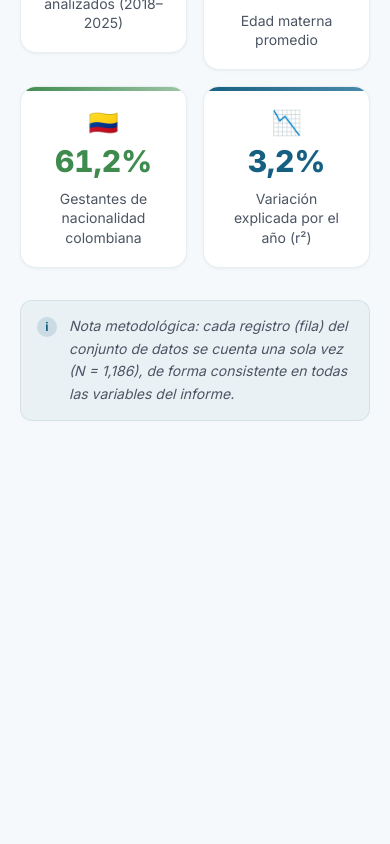
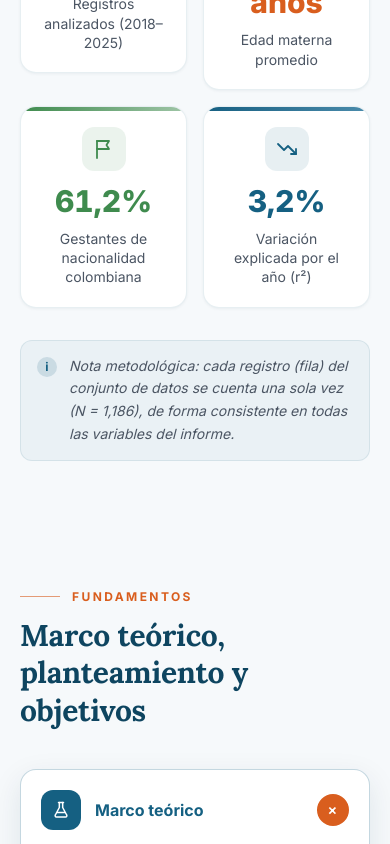
Before and after one commit to lakerstrake/informe_estadistico, a React (Vite) app in the folder web/: page / in a window 390 px wide. Shown: the part 1840-2684 px from the top of the page. Built offline with nearby package versions, Linux system fonts and the light colour scheme.

Commit message:
Sustentacion pro: iconos SVG, riel de progreso con orden, modo diapositivas con encuadre, diagrama de flujo del indicador, scroll mas fluido

```diff
--- a/web/src/App.tsx
+++ b/web/src/App.tsx
@@ -1,4 +1,5 @@
 import { NavBar } from './components/NavBar';
+import { ProgressRail } from './components/ProgressRail';
 import { ExplainProvider } from './components/ExplainContext';
 import { SustentacionProvider } from './components/Sustentacion';
 import { Hero } from './sections/Hero';
@@ -16,6 +17,7 @@ export default function App() {
     <ExplainProvider>
       <SustentacionProvider>
         <NavBar />
+        <ProgressRail />
         <main>
           <Hero />
           <Resumen />
--- /dev/null
+++ b/web/src/components/ProgressRail.tsx
@@ -0,0 +1,55 @@
+import { useEffect, useState } from 'react';
+
+const SECTIONS = [
+  { id: 'inicio', label: 'Portada' },
+  { id: 'resumen', label: 'Resumen' },
+  { id: 'marco-teorico', label: 'Marco teórico' },
+  { id: 'metodologia', label: 'Metodología' },
+  { id: 'cualitativas', label: 'Cualitativas' },
+  { id: 'cuantitativas', label: 'Cuantitativas' },
+  { id: 'conclusiones', label: 'Conclusiones' },
+  { id: 'referencias', label: 'Referencias' },
+];
+
+/** Riel lateral que muestra el orden de la sustentación y la sección actual. */
+export function ProgressRail() {
+  const [active, setActive] = useState('inicio');
+
+  useEffect(() => {
+    const els = SECTIONS.map((s) => document.getElementById(s.id)).filter(Boolean) as HTMLElement[];
+    const obs = new IntersectionObserver(
+      (ents) => ents.forEach((e) => e.isIntersecting && setActive(e.target.id)),
+      { rootMargin: '-45% 0px -50% 0px' }
+    );
+    els.forEach((el) => obs.observe(el));
+    return () => obs.disconnect();
+  }, []);
+
+  return (
+    <nav
+      className="presentacion-oculto hidden xl:flex flex-col gap-3 fixed right-6 top-1/2 -translate-y-1/2 z-20"
+      aria-label="Progreso de la sustentación"
+    >
+      {SECTIONS.map((s, i) => {
+        const on = active === s.id;
+        return (
+          <a key={s.id} href={`#${s.id}`} className="group flex items-center justify-end gap-2.5" aria-current={on ? 'true' : undefined}>
+            <span
+              className={`text-xs font-semibold whitespace-nowrap transition-all duration-300 ${
+                on ? 'opacity-100 text-azul-dark' : 'opacity-0 group-hover:opacity-100 text-gris'
+              }`}
+            >
+              <span className="tnum text-naranja mr-1">{String(i + 1).padStart(2, '0')}</span>
+              {s.label}
+            </span>
+            <span
+              className={`rounded-full transition-all duration-300 ${
+                on ? 'w-3 h-3 bg-azul ring-4 ring-azul/15' : 'w-2.5 h-2.5 bg-azul/25 group-hover:bg-azul/50'
+              }`}
+            />
+          </a>
+        );
+      })}
+    </nav>
+  );
+}
--- a/web/src/components/ui/Accordion.tsx
+++ b/web/src/components/ui/Accordion.tsx
@@ -1,7 +1,8 @@
 import { useState, type ReactNode } from 'react';
 import { motion, AnimatePresence } from 'framer-motion';
+import { Icon } from './Icon';
 
-export function Accordion({ items }: { items: { title: string; content: ReactNode }[] }) {
+export function Accordion({ items }: { items: { title: string; content: ReactNode; icon?: string }[] }) {
   const [open, setOpen] = useState<number | null>(0);
   return (
     <div className="space-y-3">
@@ -19,8 +20,19 @@ export function Accordion({ items }: { items: { title: string; content: ReactNod
             <button
               onClick={() => setOpen(isOpen ? null : i)}
               aria-expanded={isOpen}
-              className="w-full flex items-center justify-between gap-4 text-left px-6 py-5"
+              className="w-full flex items-center justify-between gap-4 text-left px-5 md:px-6 py-5"
             >
+              <span className="flex items-center gap-3.5 min-w-0">
+                {item.icon && (
+                  <span
+                    className={`shrink-0 w-10 h-10 rounded-xl flex items-center justify-center transition-colors ${
+                      isOpen ? 'bg-azul text-white' : 'bg-azul/10 text-azul'
+                    }`}
+                    aria-hidden
+                  >
+                    <Icon name={item.icon} className="w-5 h-5" />
+                  </span>
+                )}
                 <span
                   className={`presentacion-grande font-bold text-base md:text-lg transition-colors ${
                     isOpen ? 'text-azul' : 'text-azul-dark'
@@ -28,9 +40,10 @@ export function Accordion({ items }: { items: { title: string; content: ReactNod
                 >
                   {item.title}
                 </span>
+              </span>
               <span
                 className={`shrink-0 w-8 h-8 rounded-full flex items-center justify-center text-lg font-medium transition-all duration-300 ${
-                  isOpen ? 'bg-azul text-white rotate-45' : 'bg-azul/10 text-azul'
+                  isOpen ? 'bg-naranja text-white rotate-45' : 'bg-azul/10 text-azul'
                 }`}
                 aria-hidden
               >
@@ -46,7 +59,7 @@ export function Accordion({ items }: { items: { title: string; content: ReactNod
                   transition={{ duration: 0.28, ease: 'easeInOut' }}
                   className="overflow-hidden"
                 >
-                  <div className="px-6 pb-6 text-gris leading-relaxed presentacion-grande border-t border-azul/5 pt-4">
+                  <div className="px-5 md:px-6 pb-6 text-gris leading-relaxed presentacion-grande border-t border-azul/5 pt-4">
                     {item.content}
                   </div>
                 </motion.div>
--- /dev/null
+++ b/web/src/components/ui/Icon.tsx
@@ -0,0 +1,52 @@
+import type { CSSProperties, ReactNode } from 'react';
+
+// Iconos de trazo (estilo Lucide), autocontenidos y nítidos a cualquier tamaño.
+const P: Record<string, ReactNode> = {
+  layers: (<><path d="M12 2 2 7l10 5 10-5-10-5Z" /><path d="m2 12 10 5 10-5" /><path d="m2 17 10 5 10-5" /></>),
+  user: (<><circle cx="12" cy="8" r="4" /><path d="M4 20c0-4.4 3.6-7 8-7s8 2.6 8 7" /></>),
+  flag: (<><path d="M5 21V4" /><path d="M5 4h12l-2.5 4L17 12H5" /></>),
+  pulse: (<path d="M3 12h4l2.5-6 4 12 2.5-6H21" />),
+  trendingDown: (<><path d="M3 7l6 6 4-4 8 8" /><path d="M21 12v5h-5" /></>),
+  flask: (<><path d="M9 3h6" /><path d="M10 3v6L5.2 18A1.5 1.5 0 0 0 6.5 20.3h11A1.5 1.5 0 0 0 18.8 18L14 9V3" /><path d="M7.5 15h9" /></>),
+  alert: (<><circle cx="12" cy="12" r="9" /><path d="M12 7.5v5" /><path d="M12 16h.01" /></>),
+  target: (<><circle cx="12" cy="12" r="9" /><circle cx="12" cy="12" r="5" /><circle cx="12" cy="12" r="1.4" fill="currentColor" stroke="none" /></>),
+  bars: (<><path d="M4 20h16" /><rect x="5.5" y="11" width="3.2" height="7" rx="0.6" /><rect x="10.4" y="6" width="3.2" height="12" rx="0.6" /><rect x="15.3" y="13" width="3.2" height="5" rx="0.6" /></>),
+  building: (<><rect x="4" y="3" width="16" height="18" rx="1.5" /><path d="M9 21v-4h6v4" /><path d="M8 7h.01M12 7h.01M16 7h.01M8 11h.01M12 11h.01M16 11h.01" /></>),
+  mapPin: (<><path d="M12 21s7-5.6 7-11a7 7 0 1 0-14 0c0 5.4 7 11 7 11Z" /><circle cx="12" cy="10" r="2.5" /></>),
+  calendar: (<><rect x="3" y="5" width="18" height="16" rx="2" /><path d="M3 9.5h18M8 3v4M16 3v4" /></>),
+  repeat: (<><path d="M4 12a8 8 0 0 1 13.3-5.9L20 8" /><path d="M20 3.5V8h-4.5" /><path d="M20 12a8 8 0 0 1-13.3 5.9L4 16" /><path d="M4 20.5V16h4.5" /></>),
+  fileText: (<><path d="M14 3H7a2 2 0 0 0-2 2v14a2 2 0 0 0 2 2h10a2 2 0 0 0 2-2V8Z" /><path d="M14 3v5h5" /><path d="M9 13h6M9 17h6" /></>),
+  calculator: (<><rect x="5" y="3" width="14" height="18" rx="2" /><path d="M8 7h8" /><path d="M8 12h.01M12 12h.01M16 12h.01M8 16h.01M12 16h.01M16 16h.01" /></>),
+  ruler: (<><rect x="2.5" y="8" width="19" height="8" rx="1" /><path d="M6.5 8v3M10.5 8v4M14.5 8v3M18.5 8v4" /></>),
+  download: (<><path d="M12 3v11" /><path d="M7.5 10 12 14.5 16.5 10" /><path d="M4 20h16" /></>),
+  info: (<><circle cx="12" cy="12" r="9" /><path d="M12 11v5" /><path d="M12 8h.01" /></>),
+  arrowRight: (<><path d="M4 12h15" /><path d="m13 6 6 6-6 6" /></>),
+  globe: (<><circle cx="12" cy="12" r="9" /><path d="M3 12h18" /><path d="M12 3a14 14 0 0 1 0 18 14 14 0 0 1 0-18Z" /></>),
+  check: (<path d="M20 6 9 17l-5-5" />),
+};
+
+export function Icon({
+  name,
+  className = 'w-5 h-5',
+  style,
+}: {
+  name: string;
+  className?: string;
+  style?: CSSProperties;
+}) {
+  return (
+    <svg
+      viewBox="0 0 24 24"
+      fill="none"
+      stroke="currentColor"
+      strokeWidth={1.8}
+      strokeLinecap="round"
+      strokeLinejoin="round"
+      className={className}
+      style={style}
+      aria-hidden
+    >
+      {P[name] ?? null}
+    </svg>
+  );
+}
--- a/web/src/components/ui/StatCard.tsx
+++ b/web/src/components/ui/StatCard.tsx
@@ -1,11 +1,12 @@
 import { useEffect, useRef, useState } from 'react';
 import { useInView } from 'framer-motion';
 import { fmt } from '../../lib/format';
+import { Icon } from './Icon';
 
 const ACCENTS = {
-  azul: { text: 'text-azul', bar: 'from-azul to-azul-light' },
-  naranja: { text: 'text-naranja', bar: 'from-naranja to-naranja/50' },
-  verde: { text: 'text-verde', bar: 'from-verde to-verde/50' },
+  azul: { text: 'text-azul', bar: 'from-azul to-azul-light', badge: 'bg-azul/10 text-azul' },
+  naranja: { text: 'text-naranja', bar: 'from-naranja to-naranja/50', badge: 'bg-naranja/10 text-naranja' },
+  verde: { text: 'text-verde', bar: 'from-verde to-verde/50', badge: 'bg-verde/10 text-verde' },
 } as const;
 
 /** Cuenta de 0 al valor la primera vez que la tarjeta entra en pantalla. */
@@ -50,9 +51,13 @@ export function StatCard({
 }) {
   const a = ACCENTS[accent];
   return (
-    <div className="relative bg-white rounded-2xl border border-azul/10 shadow-[0_1px_3px_rgba(9,46,65,0.06)] hover:shadow-[0_10px_30px_rgba(9,46,65,0.12)] hover:-translate-y-1 transition-all duration-300 p-5 md:p-6 text-center overflow-hidden">
+    <div className="relative bg-white rounded-2xl border border-azul/10 shadow-[0_1px_3px_rgba(9,46,65,0.06)] hover:shadow-[0_12px_32px_rgba(9,46,65,0.13)] hover:-translate-y-1 transition-all duration-300 p-5 md:p-6 text-center overflow-hidden">
       <span className={`absolute top-0 inset-x-0 h-1 bg-gradient-to-r ${a.bar}`} aria-hidden />
-      {icon && <div className="text-2xl mb-1" aria-hidden>{icon}</div>}
+      {icon && (
+        <div className={`mx-auto mb-3 w-11 h-11 rounded-xl flex items-center justify-center ${a.badge}`}>
+          <Icon name={icon} className="w-6 h-6" />
+        </div>
+      )}
       <div className={`tnum text-3xl md:text-4xl font-extrabold ${a.text}`}>
         {prefix}
         <CountUp end={value} decimals={decimals} />
--- a/web/src/index.css
+++ b/web/src/index.css
@@ -25,11 +25,6 @@ html {
 /* Evita cualquier desborde horizontal accidental */
 html, body { overflow-x: clip; }
 
-/* Render perezoso: las secciones fuera de pantalla no se pintan hasta acercarse */
-section[data-section] {
-  content-visibility: auto;
-  contain-intrinsic-size: auto 900px;
-}
 
 body {
   font-family: var(--font-sans);
@@ -78,6 +73,19 @@ body {
 @keyframes heroShift { 0%,100%{background-position:0% 50%} 50%{background-position:100% 50%} }
 .hero-anim { background-size: 180% 180%; animation: heroShift 14s ease-in-out infinite; will-change: background-position; }
 
-/* Presentation mode helpers */
+/* Modo sustentación: cada apartado se encuadra como una diapositiva */
 .sustentacion .presentacion-oculto { display: none !important; }
-.sustentacion .presentacion-grande { font-size: 1.15em; line-height: 1.5; }
+.sustentacion .presentacion-grande { font-size: 1.12em; line-height: 1.5; }
+
+.sustentacion { scroll-snap-type: y proximity; }
+.sustentacion #inicio,
+.sustentacion section[data-section] {
+  scroll-snap-align: start;
+  scroll-snap-stop: always;
+  min-height: 100vh;
+  display: flex;
+  flex-direction: column;
+  justify-content: center;
+}
+.sustentacion #inicio > *,
+.sustentacion section[data-section] > * { width: 100%; }
--- a/web/src/sections/MarcoTeorico.tsx
+++ b/web/src/sections/MarcoTeorico.tsx
@@ -8,7 +8,8 @@ export function MarcoTeorico() {
         <Accordion
           items={[
             {
-              title: '🧬 Marco teórico',
+              icon: 'flask',
+              title: 'Marco teórico',
               content: (
                 <div className="space-y-4">
                   <p>
@@ -47,7 +48,8 @@ export function MarcoTeorico() {
               ),
             },
             {
-              title: '❗ Planteamiento del problema',
+              icon: 'alert',
+              title: 'Planteamiento del problema',
               content: (
                 <p>
                   La sífilis gestacional continúa siendo un problema de salud pública debido a las complicaciones
@@ -61,7 +63,8 @@ export function MarcoTeorico() {
               ),
             },
             {
-              title: '🎯 Objetivos',
+              icon: 'target',
+              title: 'Objetivos',
               content: (
                 <div className="space-y-4">
                   <div>
@@ -86,7 +89,8 @@ export function MarcoTeorico() {
               ),
             },
             {
-              title: '📊 Justificación de las variables',
+              icon: 'bars',
+              title: 'Justificación de las variables',
               content: (
                 <div className="space-y-3">
                   <p><b>Migrante:</b> determinante social asociado a barreras de acceso a los servicios de salud.</p>
--- a/web/src/sections/Metodologia.tsx
+++ b/web/src/sections/Metodologia.tsx
@@ -1,18 +1,47 @@
+import type { ReactNode } from 'react';
 import { Section, Reveal } from '../components/ui/Section';
 import { Card } from '../components/ui/Card';
 import { Formula } from '../components/ui/Formula';
+import { Icon } from '../components/ui/Icon';
 
-const ficha: [string, string][] = [
-  ['📊 Fuente', 'Observatorio de Salud de Bogotá (SaluData)'],
-  ['🏛️ Entidad responsable', 'Secretaría Distrital de Salud de Bogotá'],
-  ['📈 Indicador', 'Razón de prevalencia de sífilis gestacional en Bogotá D.C.'],
-  ['🗺️ Cobertura', 'Bogotá D.C.'],
-  ['📅 Periodo analizado', '2018–2025 (2025 preliminar)'],
-  ['🔁 Periodicidad', 'Trimestral'],
-  ['🧾 Fuente del numerador', 'SIVIGILA'],
-  ['🧮 Fuente del denominador', 'DANE y RUAF'],
-  ['📐 Unidad de medida', 'Casos por cada 1,000 nacidos vivos y muertes fetales'],
+const ficha: [string, string, string][] = [
+  ['layers', 'Fuente', 'Observatorio de Salud de Bogotá (SaluData)'],
+  ['building', 'Entidad responsable', 'Secretaría Distrital de Salud de Bogotá'],
+  ['pulse', 'Indicador', 'Razón de prevalencia de sífilis gestacional'],
+  ['mapPin', 'Cobertura', 'Bogotá D.C.'],
+  ['calendar', 'Periodo analizado', '2018–2025 (2025 preliminar)'],
+  ['repeat', 'Periodicidad', 'Trimestral'],
+  ['fileText', 'Fuente del numerador', 'SIVIGILA'],
+  ['calculator', 'Fuente del denominador', 'DANE y RUAF'],
+  ['ruler', 'Unidad de medida', 'Casos por cada 1.000 nacidos vivos y muertes fetales'],
 ];
+
+const NODE_COLOR: Record<string, string> = {
+  azul: 'bg-azul/10 text-azul',
+  verde: 'bg-verde/10 text-verde',
+  naranja: 'bg-naranja/10 text-naranja',
+};
+
+function FlowNode({ icon, title, sub, tag, color }: { icon: string; title: string; sub: string; tag: string; color: string }) {
+  return (
+    <div className="flex-1 rounded-xl border border-azul/10 bg-white p-4 text-center min-w-0">
+      <div className={`mx-auto mb-2.5 w-11 h-11 rounded-xl flex items-center justify-center ${NODE_COLOR[color]}`}>
+        <Icon name={icon} className="w-6 h-6" />
+      </div>
+      <p className="font-bold text-azul-dark text-sm">{title}</p>
+      <p className="text-xs text-gris mt-0.5 leading-snug">{sub}</p>
+      <span className="inline-block mt-2 text-[0.65rem] font-semibold text-azul bg-azul/10 rounded-full px-2 py-0.5">{tag}</span>
+    </div>
+  );
+}
+
+function FlowSep({ children }: { children: ReactNode }) {
+  return (
+    <div className="flex items-center justify-center text-2xl font-bold text-gris/50 py-1 md:py-0 md:px-1 rotate-90 md:rotate-0" aria-hidden>
+      {children}
+    </div>
+  );
+}
 
 export function Metodologia() {
   return (
@@ -20,12 +49,18 @@ export function Metodologia() {
       <div className="grid md:grid-cols-2 gap-8 items-start">
         <Reveal>
           <Card className="p-6">
-            <p className="font-bold text-azul-dark mb-4">Ficha técnica</p>
+            <p className="flex items-center gap-2 font-bold text-azul-dark mb-4">
+              <Icon name="fileText" className="w-5 h-5 text-naranja" /> Ficha técnica
+            </p>
             <table className="w-full text-sm">
               <tbody>
-                {ficha.map(([k, v]) => (
+                {ficha.map(([ic, k, v]) => (
                   <tr key={k} className="border-b border-azul/5 last:border-0 hover:bg-azul/[0.03] transition-colors">
-                    <td className="py-2.5 pr-3 font-semibold text-gris w-2/5 text-[0.8rem] uppercase tracking-wide">{k}</td>
+                    <td className="py-2.5 pr-3 w-2/5">
+                      <span className="flex items-center gap-2 font-semibold text-gris text-[0.78rem] uppercase tracking-wide">
+                        <Icon name={ic} className="w-4 h-4 text-azul shrink-0" /> {k}
+                      </span>
+                    </td>
                     <td className="py-2.5 text-azul-dark">{v}</td>
                   </tr>
                 ))}
@@ -36,23 +71,40 @@ export function Metodologia() {
 
         <Reveal delay={0.1}>
           <Card className="p-6">
-            <p className="font-bold text-azul-dark mb-3">Fórmula de la razón de prevalencia</p>
+            <p className="flex items-center gap-2 font-bold text-azul-dark mb-3">
+              <Icon name="calculator" className="w-5 h-5 text-naranja" /> Fórmula de la razón de prevalencia
+            </p>
             <div className="bg-azul/[0.05] border border-azul/10 rounded-xl px-4 py-1">
               <Formula tex={'\\text{Razón de prevalencia} = \\dfrac{N_s}{N_v + M_f} \\times 1000'} />
             </div>
             <p className="text-sm text-gris mt-4 leading-relaxed">
               Donde <b>N</b>ₛ es el número de casos de sífilis gestacional, <b>N</b>ᵥ los nacidos vivos y{' '}
-              <b>M</b>f las muertes fetales. El resultado expresa el número de casos por cada 1,000 nacidos vivos
+              <b>M</b>f las muertes fetales. El resultado expresa el número de casos por cada 1.000 nacidos vivos
               más muertes fetales.
             </p>
             <p className="text-sm text-gris mt-4 leading-relaxed">
-              Para este análisis se utilizó el archivo CSV descargado del portal de Datos Abiertos de Bogotá, con
-              variables de edad, condición migratoria, régimen de afiliación y enfoque diferencial. Cada registro
-              (fila) se cuenta una sola vez.
+              Para este análisis se utilizó el archivo CSV descargado del portal de Datos Abiertos de Bogotá. Cada
+              registro (fila) se cuenta una sola vez.
             </p>
           </Card>
         </Reveal>
       </div>
+
+      {/* Diagrama del indicador: ayuda visual para la sustentación */}
+      <Reveal delay={0.15}>
+        <Card className="p-6 mt-8">
+          <p className="flex items-center gap-2 font-bold text-azul-dark mb-5">
+            <Icon name="pulse" className="w-5 h-5 text-naranja" /> Cómo se construye el indicador
+          </p>
+          <div className="flex flex-col md:flex-row items-stretch gap-2 md:gap-3">
+            <FlowNode icon="fileText" title="Numerador" sub="Casos de sífilis gestacional" tag="SIVIGILA" color="azul" />
+            <FlowSep>÷</FlowSep>
+            <FlowNode icon="user" title="Denominador" sub="Nacidos vivos + muertes fetales" tag="DANE · RUAF" color="verde" />
+            <FlowSep>×1000</FlowSep>
+            <FlowNode icon="pulse" title="Razón de prevalencia" sub="Casos por 1.000 nacidos vivos" tag="Indicador final" color="naranja" />
+          </div>
+        </Card>
+      </Reveal>
     </Section>
   );
 }
--- a/web/src/sections/Resumen.tsx
+++ b/web/src/sections/Resumen.tsx
@@ -17,16 +17,16 @@ export function Resumen() {
 
       <div className="grid grid-cols-2 md:grid-cols-4 gap-4 mt-10">
         <Reveal delay={0.05}>
-          <StatCard value={stats.meta.n} label="Registros analizados (2018–2025)" accent="azul" icon="🗂️" />
+          <StatCard value={stats.meta.n} label="Registros analizados (2018–2025)" accent="azul" icon="layers" />
         </Reveal>
         <Reveal delay={0.1}>
-          <StatCard value={stats.edad.stats.media} decimals={2} suffix=" años" label="Edad materna promedio" accent="naranja" icon="👩‍🍼" />
+          <StatCard value={stats.edad.stats.media} decimals={2} suffix=" años" label="Edad materna promedio" accent="naranja" icon="user" />
         </Reveal>
         <Reveal delay={0.15}>
-          <StatCard value={stats.migrante[0].pct} decimals={1} suffix="%" label="Gestantes de nacionalidad colombiana" accent="verde" icon="🇨🇴" />
+          <StatCard value={stats.migrante[0].pct} decimals={1} suffix="%" label="Gestantes de nacionalidad colombiana" accent="verde" icon="flag" />
         </Reveal>
         <Reveal delay={0.2}>
-          <StatCard value={stats.regresion.r2 * 100} decimals={1} suffix="%" label="Variación explicada por el año (r²)" accent="azul" icon="📉" />
+          <StatCard value={stats.regresion.r2 * 100} decimals={1} suffix="%" label="Variación explicada por el año (r²)" accent="azul" icon="trendingDown" />
         </Reveal>
       </div>
 
```
Lines whose indentation alone changed are shown as unchanged.
